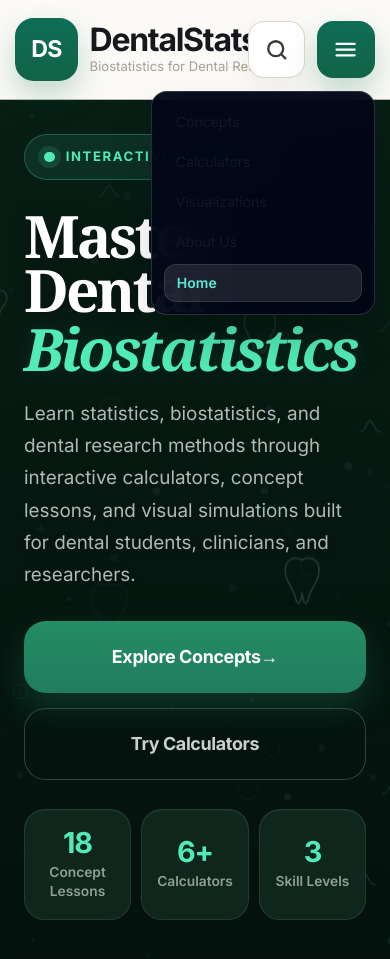
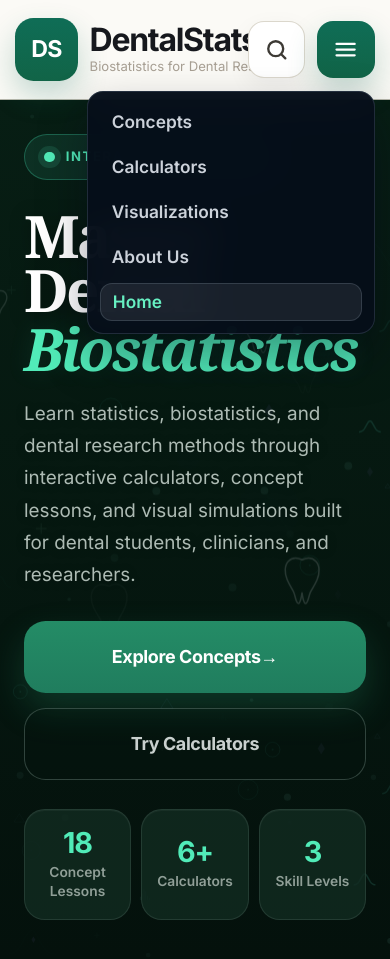
Before and after one commit to dayaniravi123/DentStat, a Django app: page / in a window 390 px wide, after a click that opens the changed part. Shown: the top 959 px of the page. Run offline with Django 4.2, Linux system fonts and the light colour scheme; some libraries are stand-ins or nearby versions.

Commit message:
"fix mobile view"

```diff
--- a/static/css/style.css
+++ b/static/css/style.css
@@ -885,6 +885,42 @@ footer { border-top: 1px solid rgba(255,255,255,0.03); }
 
     .home-page .site-nav-mobile-menu {
         top: 4.4rem;
+        width: min(18rem, calc(100vw - 2rem));
+        border: 1px solid rgba(71, 85, 105, 0.42);
+        background: rgba(6, 14, 26, 0.96);
+        box-shadow: 0 22px 48px rgba(2, 6, 23, 0.36);
+        backdrop-filter: blur(18px);
+    }
+
+    .home-page .site-nav-mobile-menu .flex {
+        gap: 0.3rem;
+    }
+
+    .home-page .site-nav-mobile-menu [data-nav-link] {
+        color: rgba(226, 232, 240, 0.9) !important;
+        font-size: 1.08rem;
+        font-weight: 600;
+    }
+
+    .home-page .site-nav-mobile-menu [data-nav-link]:hover,
+    .home-page .site-nav-mobile-menu [data-nav-link]:focus-visible {
+        background: rgba(255, 255, 255, 0.08);
+        color: #ffffff !important;
+        outline: none;
+    }
+
+    .home-page .site-nav-mobile-menu [data-nav-link].bg-white\/10 {
+        background: rgba(255, 255, 255, 0.08) !important;
+    }
+
+    .home-page .site-nav-mobile-menu [data-nav-link].text-teal-300,
+    .home-page .site-nav-mobile-menu [data-nav-link].text-teal-200 {
+        color: #67f0c2 !important;
+    }
+
+    .home-page .site-nav-mobile-menu [data-nav-link="home"] {
+        border-color: rgba(148, 163, 184, 0.22) !important;
+        background: rgba(255, 255, 255, 0.06);
     }
 
     .home-page #hero-section {
```
